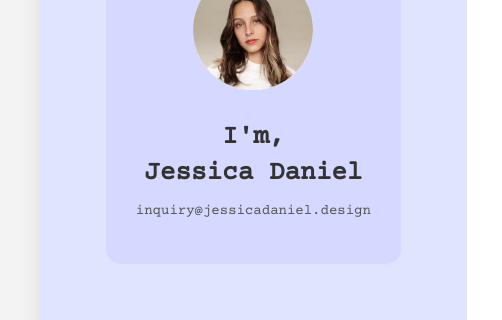
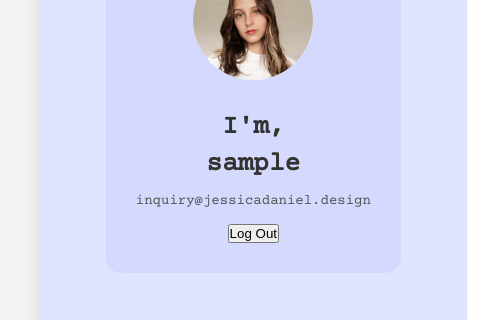
Before and after one commit to mahmutozkann/Vectrav, a plain HTML site: page photogallery.html in a window 1280 px wide. Shown: the part 466-786 px from the top of the page, 0-502 px from the left. Drawn offline with nearby package versions, Linux system fonts and the light colour scheme; sample sign-in values are in the browser's storage.

Commit message:
final-project-finish

```diff
--- a/js/profile.js
+++ b/js/profile.js
@@ -1,6 +1,15 @@
 document.addEventListener("DOMContentLoaded", () => {
     const profileScreen = document.querySelector(".profile-screen");
+    const logoutButton = document.querySelector("#logout-button");
 
+    if (logoutButton) {
+        logoutButton.addEventListener("click", () => {
+            // SessionStorage'ı temizle
+            sessionStorage.clear();
+            // Login sayfasına yönlendir
+            window.location.href = "index.html";
+        });
+    }
     // Giriş kontrolü
     if (sessionStorage.getItem("isLoggedIn") !== "true") {
         // Giriş yapılmamışsa login.html'e yönlendir
@@ -8,6 +17,7 @@ document.addEventListener("DOMContentLoaded", () => {
     } else {
         // Giriş yapılmışsa profil ekranını göster
         const username = sessionStorage.getItem("username") || "User";
+        document.querySelector("#username-display").textContent = username;
         document.querySelector(".profile-screen").style.display = "block";
         document.querySelector(".profile-screen .title").textContent = `Welcome to Photo Gallery`;
         document.querySelector(".profile-screen h3 span").textContent = username;
--- a/photogallery.html
+++ b/photogallery.html
@@ -37,9 +37,11 @@
                     <img src="/images/profile-picture.avif" alt="Profile Picture">
                 </div>
                 <div class="profile-text">
-                    <h1>I'm,<br>Jessica Daniel</h1>
+                    <h1>I'm,<br><span id="username-display">User</span></h1>
                     <p>inquiry@jessicadaniel.design</p>
                 </div>
+                    <button id="logout-button" class="btn btn-danger">Log Out</button>
+
             </div>
         </div>
 
```
